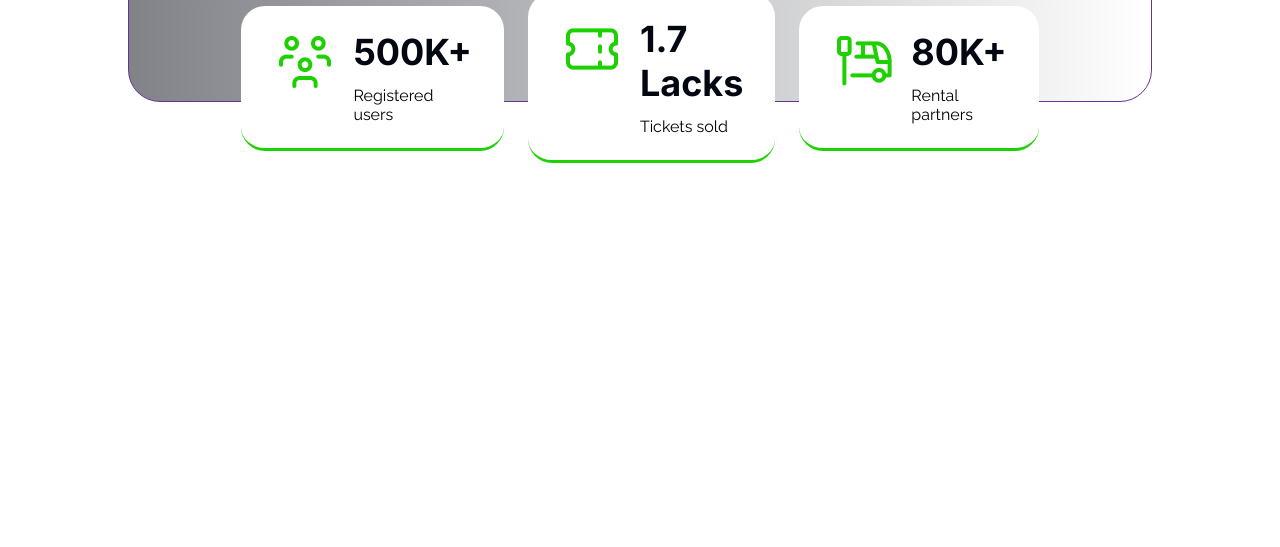
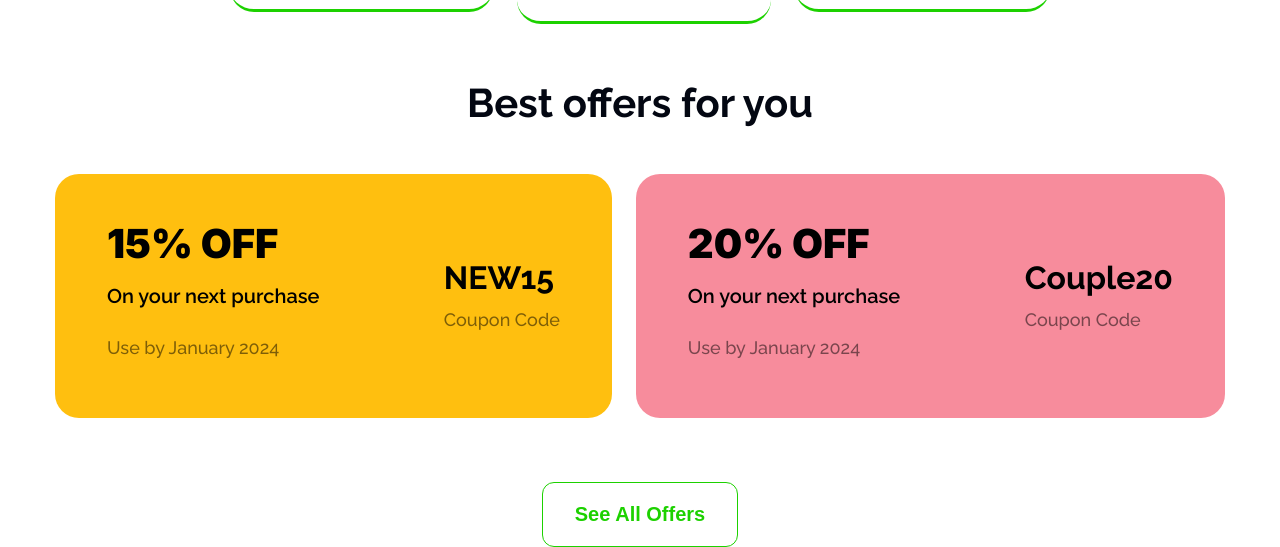
Before and after one commit to dev-masudRana/smart-ticketing, a plain HTML site: page index.html in a window 1280 px wide. Shown: the part 761-1308 px from the top of the page. Before the commit the page ends 991 px from the top, so only its background shows below. Drawn offline with Linux system fonts and the light colour scheme.

Commit message:
added offer section

```diff
--- a/css/style.css
+++ b/css/style.css
@@ -18,8 +18,9 @@
 
 /* GENERAL STYLES */
 body {
-  max-width: 100%;
+  max-width: 1440px;
   min-height: 100vh;
+  margin: 0 auto;
 }
 
 li {
@@ -48,6 +49,10 @@ a {
 
 a:any-link {
   color: black;
+}
+
+button {
+  cursor: pointer;
 }
 
 /* HEADER STYLES */
@@ -93,9 +98,9 @@ a:any-link {
 }
 
 .banner {
-  border: 1px solid rebeccapurple;
+  height: 550px;
   margin-top: 3rem;
-  padding: 4.5rem 0 8rem;
+  padding: 4rem 0 8rem;
   text-align: center;
   background-image: linear-gradient(to right, #03071280, #03071200),
     url("../images/banner.png");
@@ -103,7 +108,6 @@ a:any-link {
   background-size: contain;
   background-position: center;
   border-radius: 2rem;
-  /* position: relative; */
 }
 
 .banner-title {
@@ -127,7 +131,7 @@ a:any-link {
 }
 
 .statistics {
-  width: 75%;
+  width: 80%;
   margin: 0 auto;
   display: flex;
   justify-content: center;
@@ -147,7 +151,7 @@ a:any-link {
   border-bottom: 3px solid #1dd100;
 
   position: relative;
-  bottom: -190px;
+  bottom: -60px;
 }
 
 .statistics h3 {
@@ -157,3 +161,84 @@ a:any-link {
   font-weight: 700;
   margin-bottom: 0.75rem;
 }
+
+/* MAIN SECTION STYLES */
+/* offer */
+main {
+  max-width: 1170px;
+  margin: 0 auto;
+}
+
+.offer {
+  margin-top: 10rem;
+  text-align: center;
+  font-family: var(--FF-RALEWAY);
+}
+
+.offer__title {
+  color: #030712;
+  font-size: 2.5rem;
+  font-weight: 700;
+}
+
+.offer__container {
+  display: flex;
+  justify-content: space-between;
+  gap: 1.5rem;
+  margin: 3rem 0 4rem;
+}
+
+.offer__container > div {
+  display: flex;
+  justify-content: space-between;
+  align-items: center;
+  flex-grow: 1;
+  padding: 3.25rem;
+  border-radius: 1.5rem;
+  text-align: start;
+}
+
+.offer__container > div:first-child {
+  background-color: #ffbf0f;
+}
+.offer__container > div:last-child {
+  background-color: #f78c9c;
+}
+
+.offer .discount {
+  font-family: var(--FF-INTER);
+  font-size: 2.5rem;
+  font-weight: 900;
+  line-height: 2.25rem;
+}
+
+.offer .next-purchase {
+  font-size: 1.25rem;
+  font-weight: 600;
+  line-height: 2.25rem;
+  margin: 1rem 0;
+}
+
+.offer .time,
+.coupon-code {
+  font-size: 18px;
+  font-weight: 500;
+  line-height: 2.25rem;
+  opacity: 0.5;
+}
+
+.offer .discount-amount {
+  font-size: 2rem;
+  font-weight: 700;
+  line-height: 3rem;
+}
+
+.btn-offer {
+  background: transparent;
+  color: #1dd100;
+  border: 1px solid #1dd100;
+  padding: 1.25rem 2rem;
+  font-size: 1.25rem;
+  font-weight: 700;
+  border-radius: 0.75rem;
+}
--- a/index.html
+++ b/index.html
@@ -58,7 +58,39 @@
         </section>
     </header>
     <main>
+        <!-- offer section -->
+        <section class="offer">
+            <h3 class="offer__title">Best offers for you</h3>
 
+            <!-- new comer offer -->
+            <div class="offer__container">
+                <div>
+                    <div>
+                        <h2 class="discount">15% OFF</h2>
+                        <p class="next-purchase">On your next purchase</p>
+                        <p class="time">Use by January 2024</p>
+                    </div>
+                    <div>
+                        <p class="discount-amount">NEW15</p>
+                        <P class="coupon-code">Coupon Code </P>
+                    </div>
+                </div>
+
+                <!-- couple offer -->
+                <div>
+                    <div>
+                        <h2 class="discount">20% OFF</h2>
+                        <p class="next-purchase">On your next purchase</p>
+                        <p class="time">Use by January 2024</p>
+                    </div>
+                    <div>
+                        <p class="discount-amount">Couple20</p>
+                        <P class="coupon-code">Coupon Code </P>
+                    </div>
+                </div>
+            </div>
+            <button class="btn-offer">See All Offers</button>
+        </section>
     </main>
     <footer>
 
```
Also changed, not shown: images/cupon-divider.png (renamed from images/cupon-devider.png), images/info-divider.png (renamed from images/info-devider.png).
